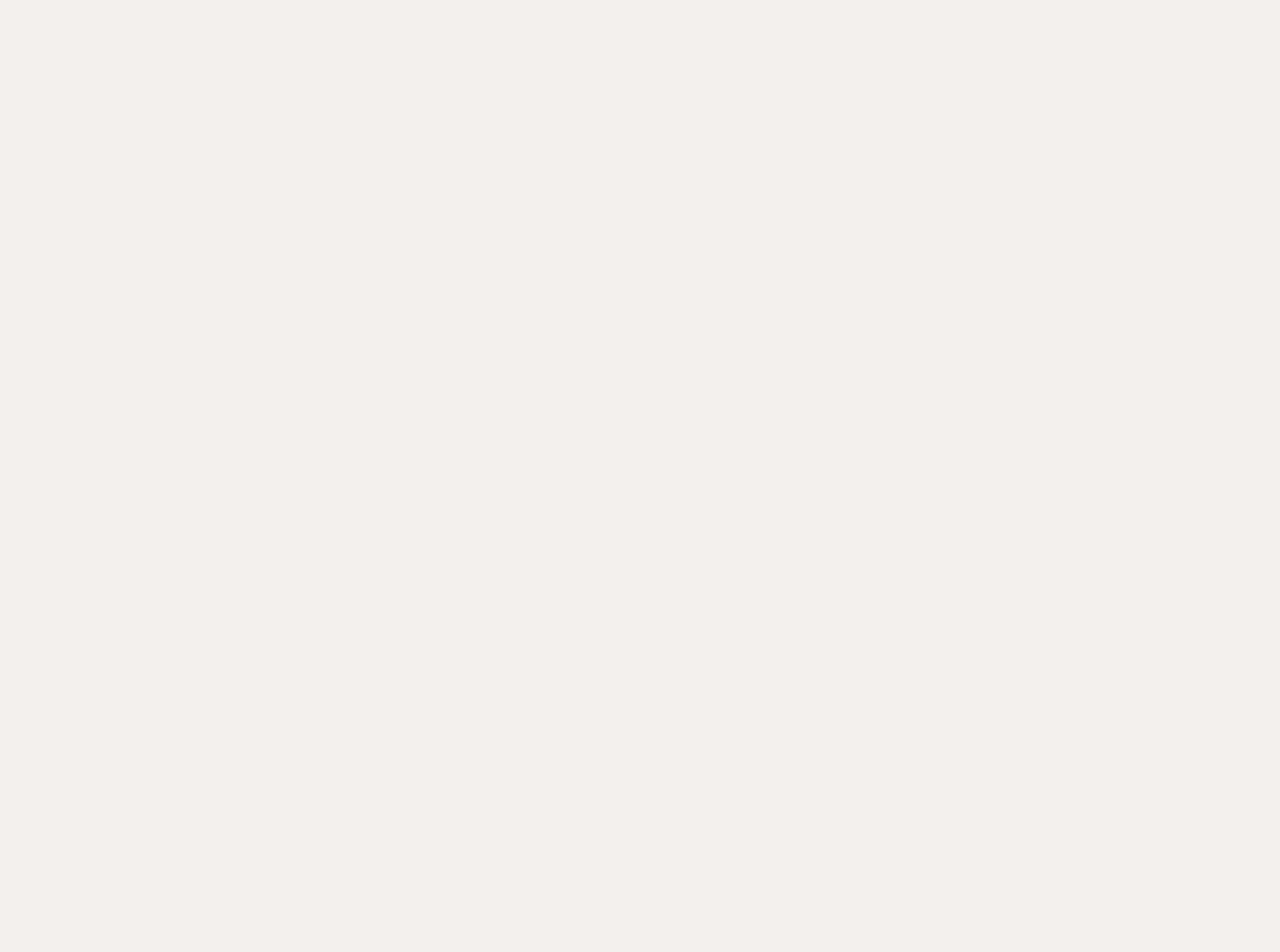
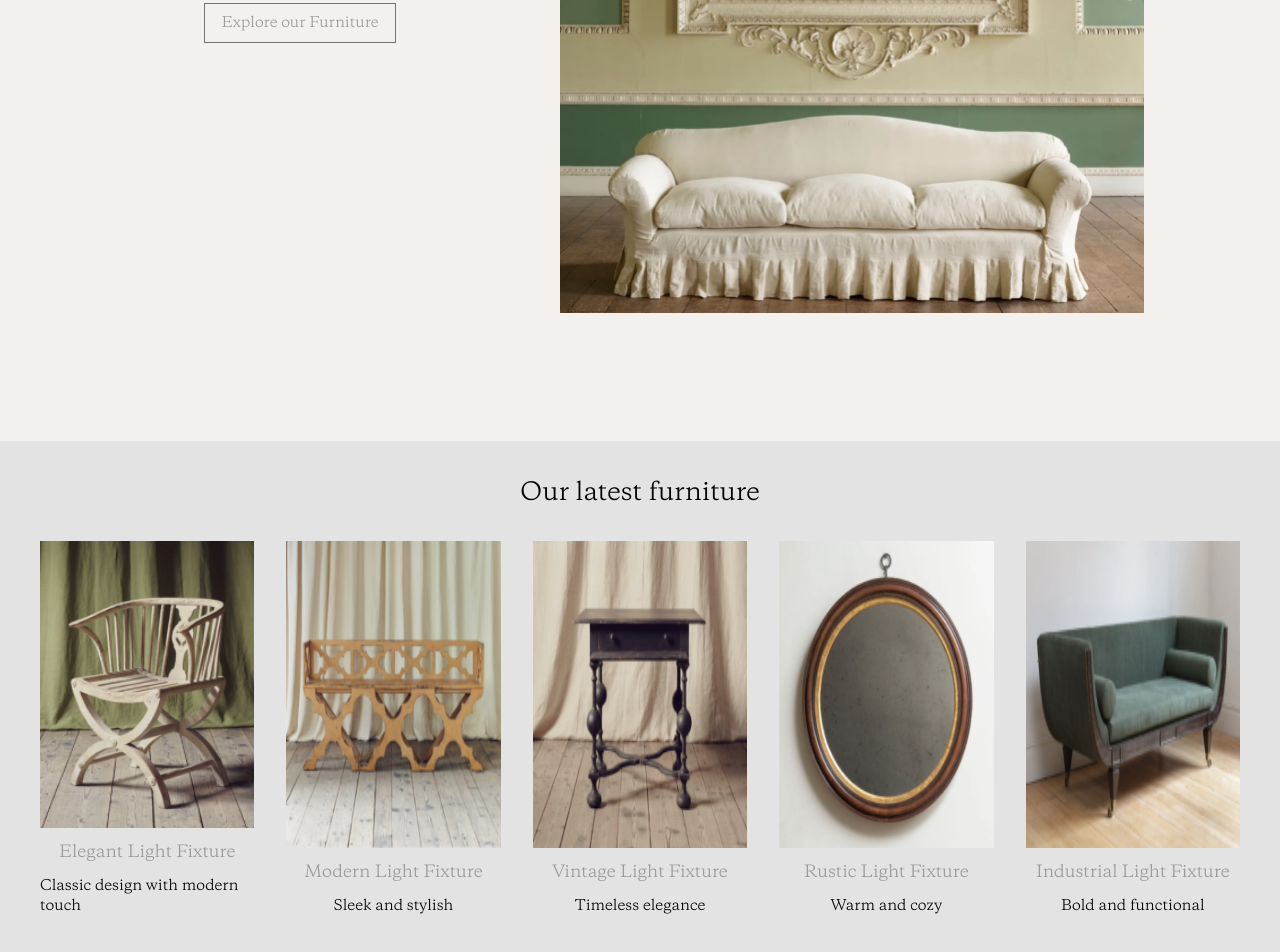
Before and after one commit to purohitdheeraj/jamb-web, a Next.js app: page / in a window 1280 px wide. Shown: the part 4086-5038 px from the top of the page. Before the commit the page ends 3576 px from the top, so only its background shows below. Built offline with nearby package versions, Linux system fonts and the light colour scheme.

Commit message:
add furniture

```diff
--- a/src/app/page.tsx
+++ b/src/app/page.tsx
@@ -1,4 +1,5 @@
 'use client';
+import CategoryCommon from "@/components/category-common";
 import FeaturedCategory from "@/components/featured-category";
 import Hero from "@/components/hero";
 import ListProducts from "@/components/list-products";
@@ -65,6 +66,39 @@ const lightProducts: any = [
   },
 ];
 
+const furnitureProducts: any = [
+  {
+    imageSrc: "/assets/furniture/chair.png",
+    imageAlt: "Light 1",
+    title: "Elegant Light Fixture",
+    subtitle: "Classic design with modern touch",
+  },
+  {
+    imageSrc: "/assets/furniture/table-wood.png",
+    imageAlt: "Light 2",
+    title: "Modern Light Fixture",
+    subtitle: "Sleek and stylish",
+  },
+  {
+    imageSrc: "/assets/furniture/table.png",
+    imageAlt: "Light 3",
+    title: "Vintage Light Fixture",
+    subtitle: "Timeless elegance",
+  },
+  {
+    imageSrc: "/assets/furniture/mirror.png",
+    imageAlt: "Light 4",
+    title: "Rustic Light Fixture",
+    subtitle: "Warm and cozy",
+  },
+  {
+    imageSrc: "/assets/furniture/sofa.png",
+    imageAlt: "Light 5",
+    title: "Industrial Light Fixture",
+    subtitle: "Bold and functional",
+  },
+];
+
 
 
 export default function Home() {
@@ -81,6 +115,25 @@ export default function Home() {
       <ListProducts col={4} products={chimneyProducts} title={'Our latest chimneypieces'}/>
       <ListProducts col={5} products={lightProducts} title={'Our latest lighting'}/>
       </div>
+      <div className="px-10">
+      <CategoryCommon
+    title="Furniture"
+    description="Lorem ipsum dolor sit amet, incididunt ut labore et dolore consectetur adipiscing elit, sed do eiusmod tempor incididunt ut labore et dolore magna aliqua. Ut enim labore et dolore magna ad minim veniam."
+    buttons={[
+      { label: 'Explore our Furniture', variant: 'outline', onClick: () => console.log('Explore clicked') },
+    ]}
+    image={{
+      src: '/assets/furniture-banner.png',
+      alt: 'furniture',
+      width: 584,
+      height: 734,
+    }}
+  />
+      </div>
+
+      <div className="mt-32">
+      <ListProducts col={5} products={furnitureProducts} title={'Our latest furniture'}/>
+      </div>
     </>
   );
 }
--- a/src/components/list-products.tsx
+++ b/src/components/list-products.tsx
@@ -22,7 +22,7 @@ const ListProducts: React.FC<ListProductsProps> = ({ products, title, col }) =>
         {title}
       </h2>
 
-      <div className={`mt-8 grid grid-cols-1 sm:grid-cols-2 ${col === 5 ? 'lg:grid-cols-5': 'lg:grid-cols-4'} gap-4`}>
+      <div className={`mt-8 grid grid-cols-1 sm:grid-cols-2 ${col === 5 ? 'lg:grid-cols-5 gap-8': 'lg:grid-cols-4 gap-4'} `}>
         {products.map((product, index) => (
           <ProductCommon
             key={index}
@@ -30,6 +30,7 @@ const ListProducts: React.FC<ListProductsProps> = ({ products, title, col }) =>
             imageAlt={product.imageAlt}
             title={product.title}
             subtitle={product.subtitle}
+
           />
         ))}
       </div>
```
